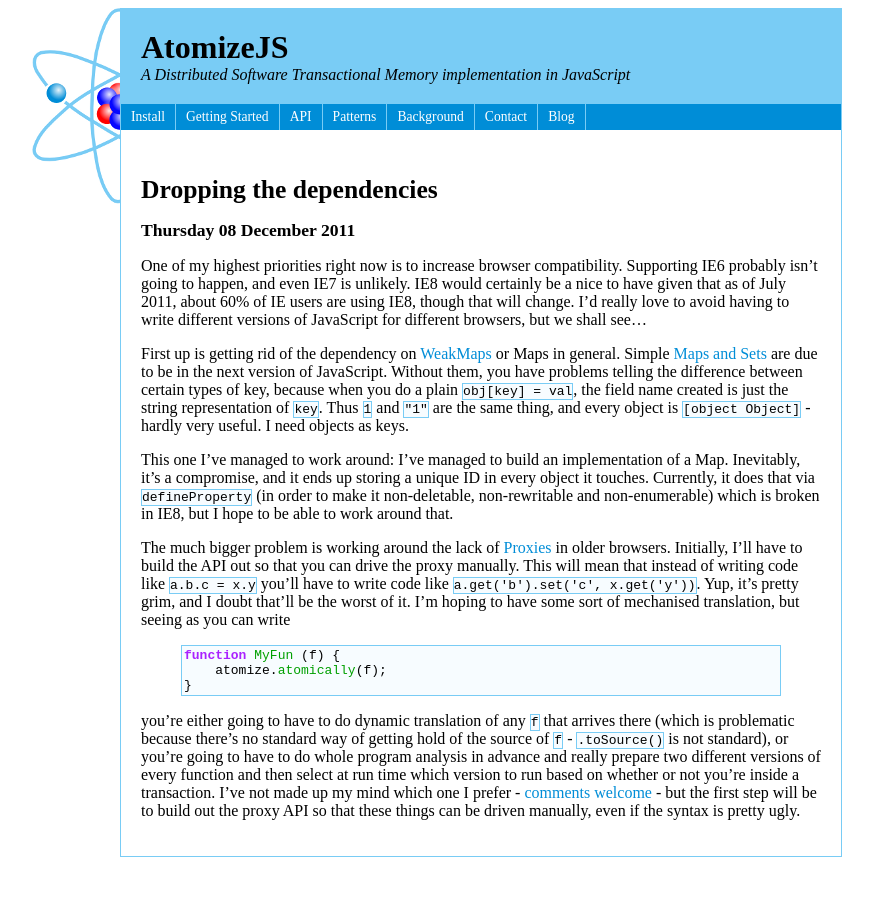
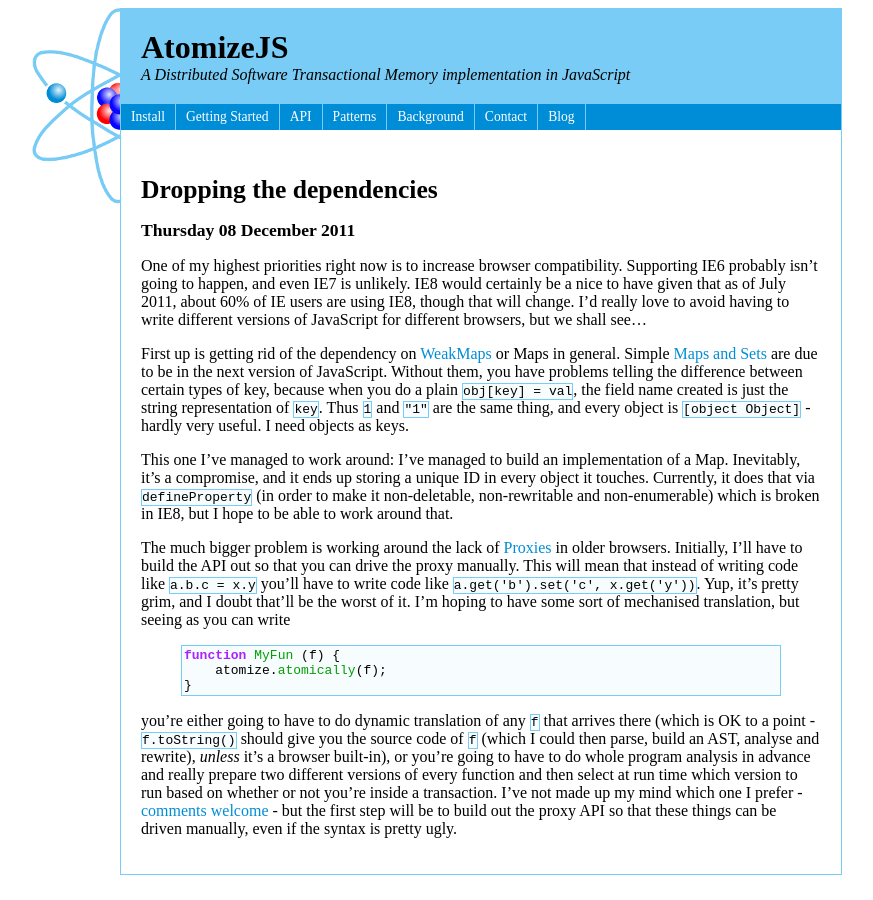
Before and after one commit to atomizejs/atomizejs.github.com, a Jekyll site: the page built from _posts/2011-12-08-dropping-the-dependencies.html, in a window 1280 px wide. Shown: the whole page, without its empty margins (204-1077 px from the left). Built offline with Jekyll 4.4.1, drawn with Linux system fonts in a browser that asks for light colours; Markdown is read by kramdown in place of the engine named in the settings.

```diff
--- a/_posts/2011-12-08-dropping-the-dependencies.html
+++ b/_posts/2011-12-08-dropping-the-dependencies.html
@@ -42,12 +42,13 @@ function MyFun (f) {
 {% endhighlight %}
 
 you're either going to have to do dynamic translation of any `f` that
-arrives there (which is problematic because there's no standard way of
-getting hold of the source of `f` - `.toSource()` is not standard), or
-you're going to have to do whole program analysis in advance and
-really prepare two different versions of every function and then
-select at run time which version to run based on whether or not you're
-inside a transaction. I've not made up my mind which one I prefer -
+arrives there (which is OK to a point - `f.toString()` should give you
+the source code of `f` (which I could then parse, build an AST,
+analyse and rewrite), *unless* it's a browser built-in), or you're
+going to have to do whole program analysis in advance and really
+prepare two different versions of every function and then select at
+run time which version to run based on whether or not you're inside a
+transaction. I've not made up my mind which one I prefer -
 [comments welcome][contact] - but the first step will be to build out
 the proxy API so that these things can be driven manually, even if the
 syntax is pretty ugly.
```
